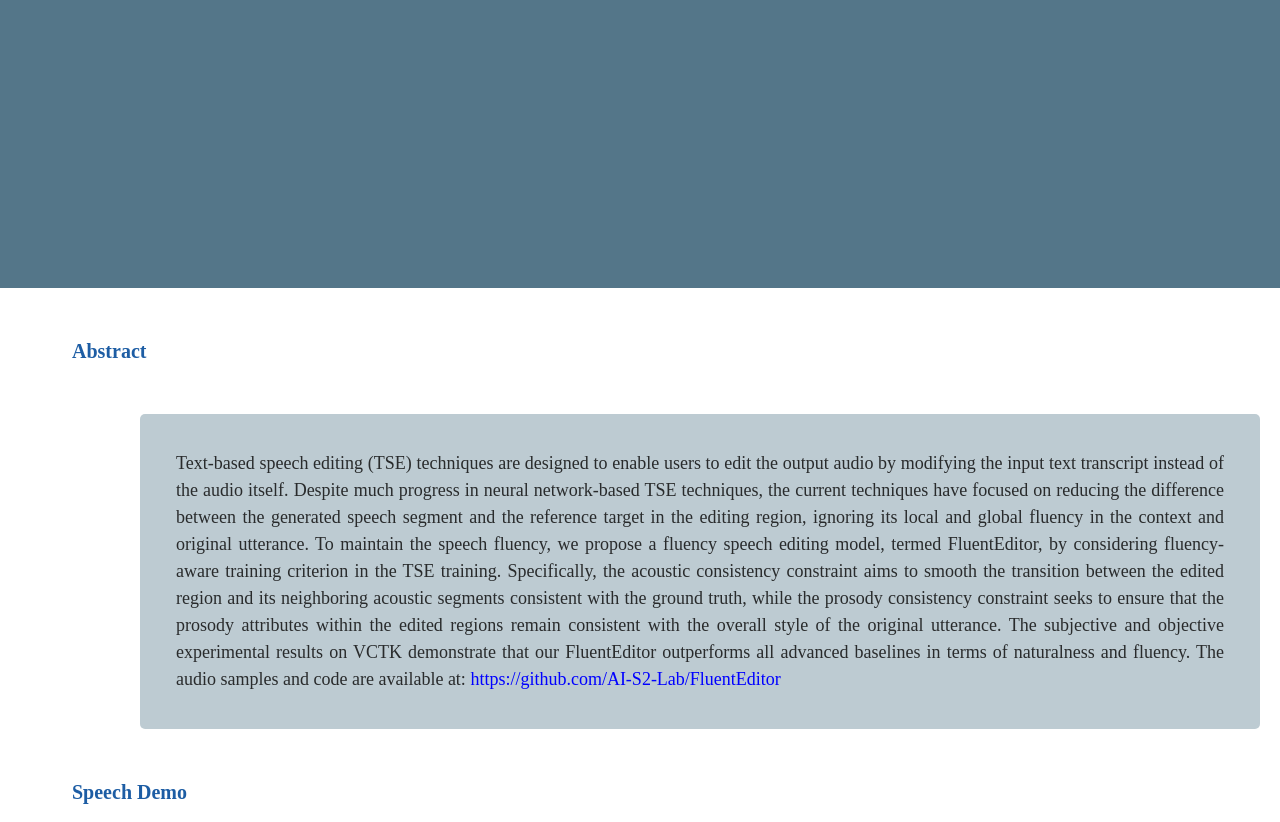
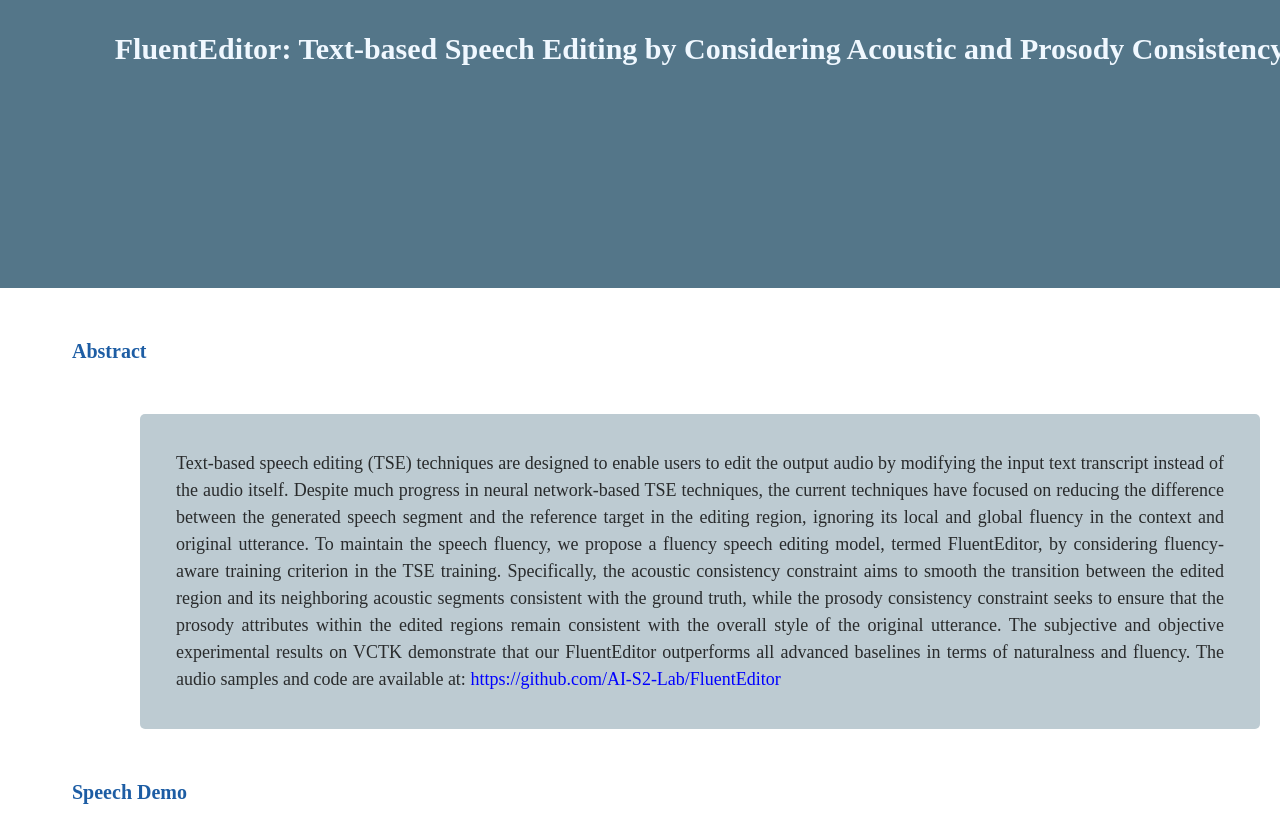
Before and after one commit to AI-S2-Lab/FluentEditor, a plain HTML site: page index.html in a window 1280 px wide. Shown: the top 822 px of the page. Drawn offline with nearby package versions, Linux system fonts and the light colour scheme; some packages are replaced by stand-ins of ours.

Commit message:
Update index.html

```diff
--- a/index.html
+++ b/index.html
@@ -21,18 +21,18 @@
 		<div class="main">
 			<div class="title">
 <!--				<img class="top-img" src="img/background.png"  alt="#"/>-->
-				<!-- <div class="new-author">
+				<div class="new-author">
 					<span style="font-size: 30px; line-height: 1.4">FluentEditor: Text-based Speech Editing by Considering Acoustic and Prosody Consistency</span>
 					<br><br>
-					<span style="font-size: 20px; line-height: 1"><b>Rui Liu<sup>1</sup>, Jiatian Xi<sup>1</sup>, Ziyue Jiang<sup>2</sup>, Haizhou Li<sup>3,4</sup></b></span><br>
+					<!-- <span style="font-size: 20px; line-height: 1"><b>Rui Liu<sup>1</sup>, Jiatian Xi<sup>1</sup>, Ziyue Jiang<sup>2</sup>, Haizhou Li<sup>3,4</sup></b></span><br>
 					<span>
 						<sup>1</sup>Speech Understanding and Speech Generation (S2) Lab, Inner Mongolia University, Hohhot, China </br>
 						<sup>2</sup>Zhejiang University, China</br>
 						<sup>3</sup>Shenzhen Research Institute of Big Data, School of Data Science,The Chinese University of Hong Kong, Shenzhen(CUHK-Shenzhen), China</br>
 						<sup>4</sup>National University of Singapore, Singapore</br>
 					</span><br>
-					<span>liurui_imu@163.com, x_jiatian@163.com, ziyuejiang@zju.edu.cn, haizhouli@cuhk.edu.cn</span>
-				</div> -->
+					<span>liurui_imu@163.com, x_jiatian@163.com, ziyuejiang@zju.edu.cn, haizhouli@cuhk.edu.cn</span>-->
+				</div>
 			</div>
 			<div class="content">
 
```
